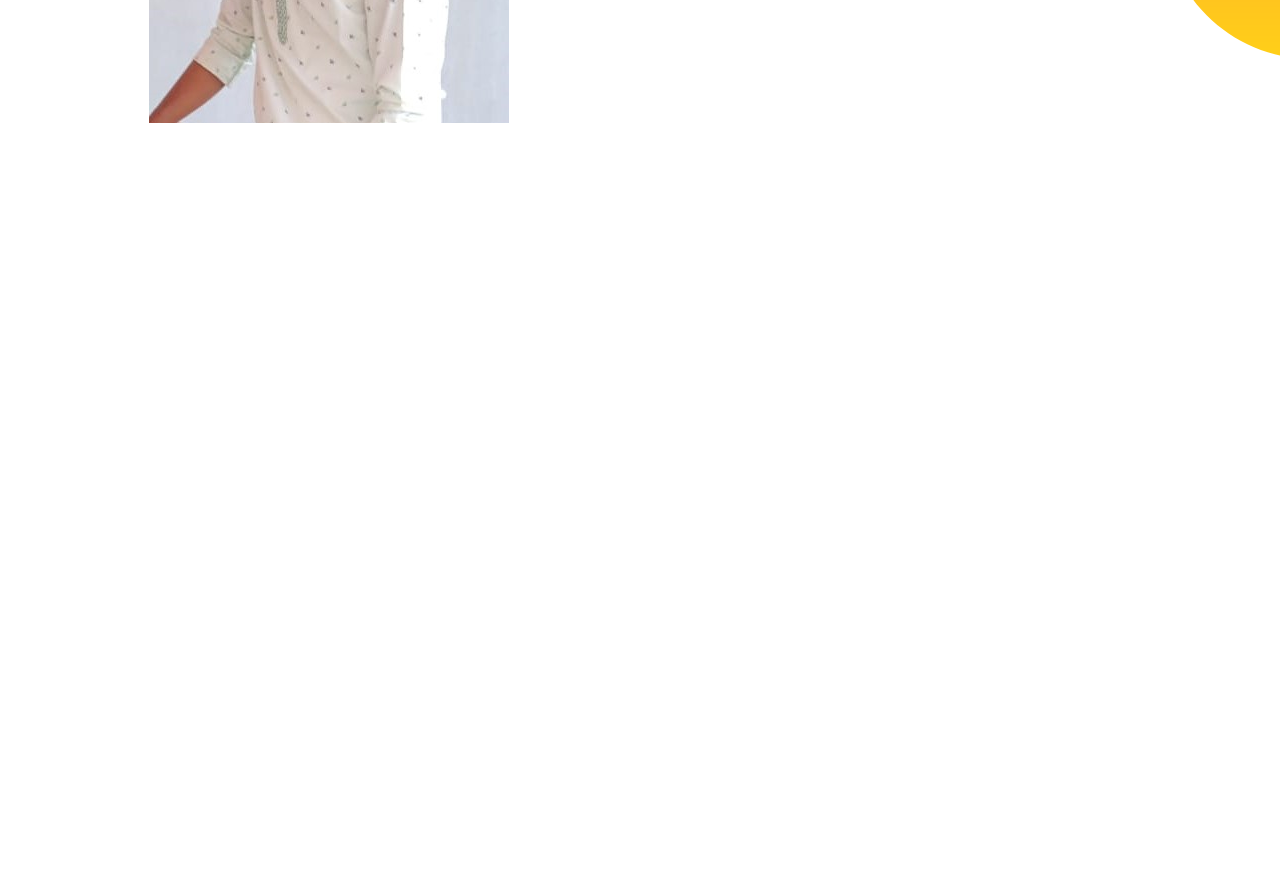
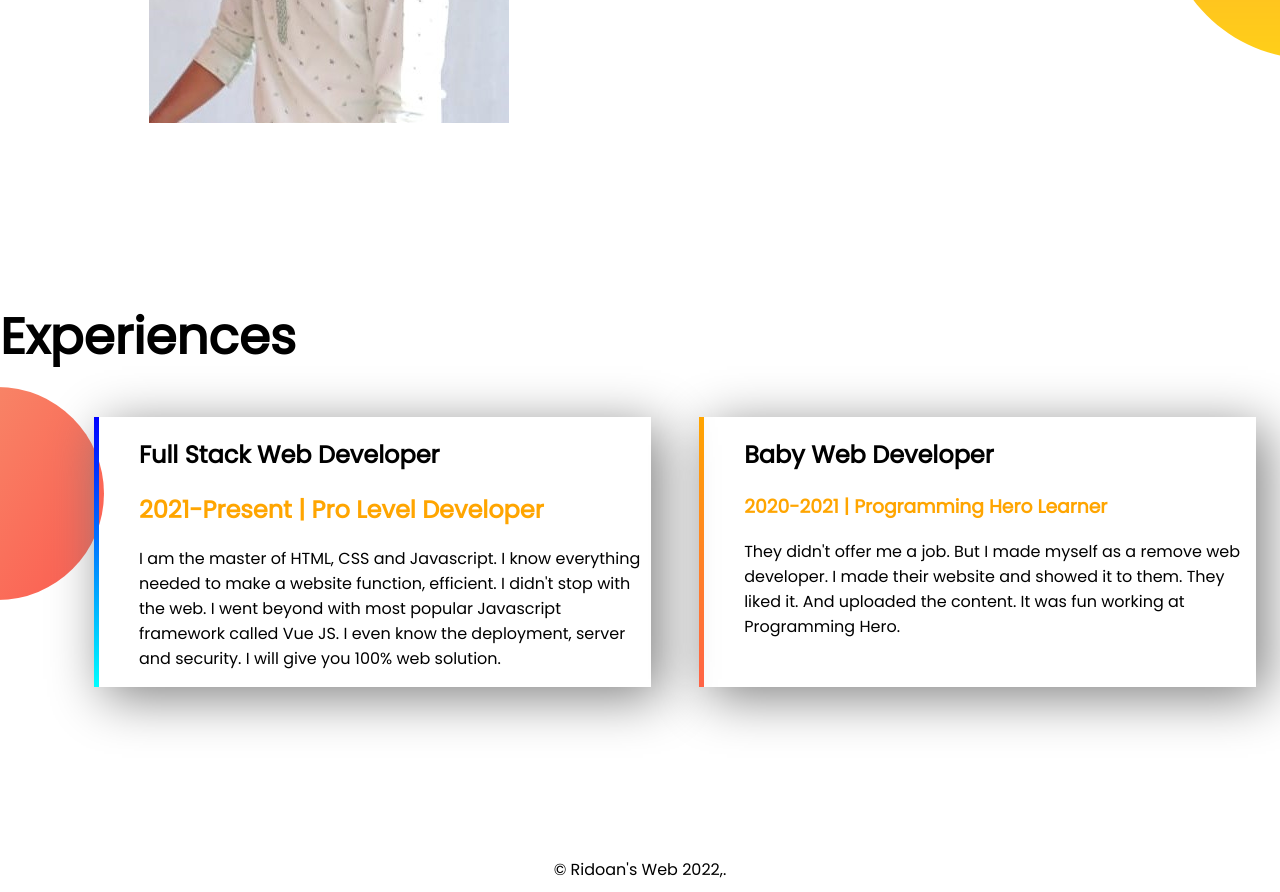
Before and after one commit to Ridoan-faisal/developer-portfolio, a plain HTML site: page index.html in a window 1280 px wide. Shown: the part 943-1835 px from the top of the page. Before the commit the page ends 1243 px from the top, so only its background shows below. Drawn offline with Linux system fonts and the light colour scheme.

Commit message:
experience added

```diff
--- a/index.html
+++ b/index.html
@@ -13,8 +13,8 @@
 </head>
 
 <body>
-    <section class="top-banner">
-        <div class="half-width">
+    <section class="top-banner flexible-container">
+        <div class="half-width ">
             <h1>Welcome to</h1>
             <h1><span class="a">Ridoan's</span> Web</h1>
             <h3>Build Climber and Train Stopper</h3>
@@ -29,7 +29,7 @@
 
         <div class="half-width"><img class="images" src="images/myself-pic.jpg"></div>
     </section>
-    <section class="dream-big">
+    <section class="dream-big flexible-container">
 
         <div class="half-width">
             <img src="images/self-pic.jpg">
@@ -45,7 +45,36 @@
         </div>
 
     </section>
+    <section class="Experiences-area">
+        <h1>Experiences</h1>
+        <div id="under-exp-area" class="flexible-container">
+            <div id="full-stack-area" class="Experiences-item">
+                <h2>Full Stack Web Developer</h2>
+                <h2 class="a">2021-Present | Pro Level Developer</h2>
+                <p>I am the master of HTML, CSS and Javascript. I know everything needed to make a website function,
+                    efficient. I didn't stop with the web. I went beyond with most popular Javascript framework called
+                    Vue
+                    JS. I even know the deployment, server and security. I will give you 100% web solution.</p>
 
+            </div>
+
+            <div id="baby-web-area" class="Experiences-item">
+                <h2>Baby Web Developer</h2>
+                <h3 class="a">2020-2021 | Programming Hero Learner</h3>
+                <p>They didn't offer me a job. But I made myself as a remove web developer. I made their website and
+                    showed
+                    it
+                    to them. They liked it. And uploaded the content. It was fun working at Programming Hero.</p>
+
+            </div>
+        </div>
+
+
+    </section>
+    <footer>
+
+        © Ridoan's Web 2022,.
+    </footer>
 
 </body>
 
--- a/style.css
+++ b/style.css
@@ -9,7 +9,7 @@ h1{
 .a{
     color: orange;
 }
-section {
+.flexible-container {
     display: flex;
     margin-bottom: 170px;
     padding-left: 5%;
@@ -49,3 +49,38 @@ section {
 .half-width.extra-margin {
     margin-left: -14%;
 }
+.Experiences-item{
+    width: 50%;
+    margin-right: 2%;
+    margin-left: 2%;
+    box-shadow: 10px 10px 50px gray;
+
+
+}
+.Experiences-area{
+    background-image: url(images/exp-bg.png);
+    background-repeat: no-repeat;
+    background-position: left;
+
+
+}
+#full-stack-area{
+    margin-left: 30px;
+    padding-left: 40px;
+    border-left: 5px solid;
+    border-image: linear-gradient(blue, cyan);
+    border-image-slice: 1;
+}
+
+#baby-web-area{
+    border-left: 5px solid;
+    padding-left: 40px;
+    border-image: linear-gradient(orange, tomato);
+    border-image-slice: 1;
+
+}
+
+footer{
+    text-align: center;
+    margin-bottom: 10px;
+}
```
